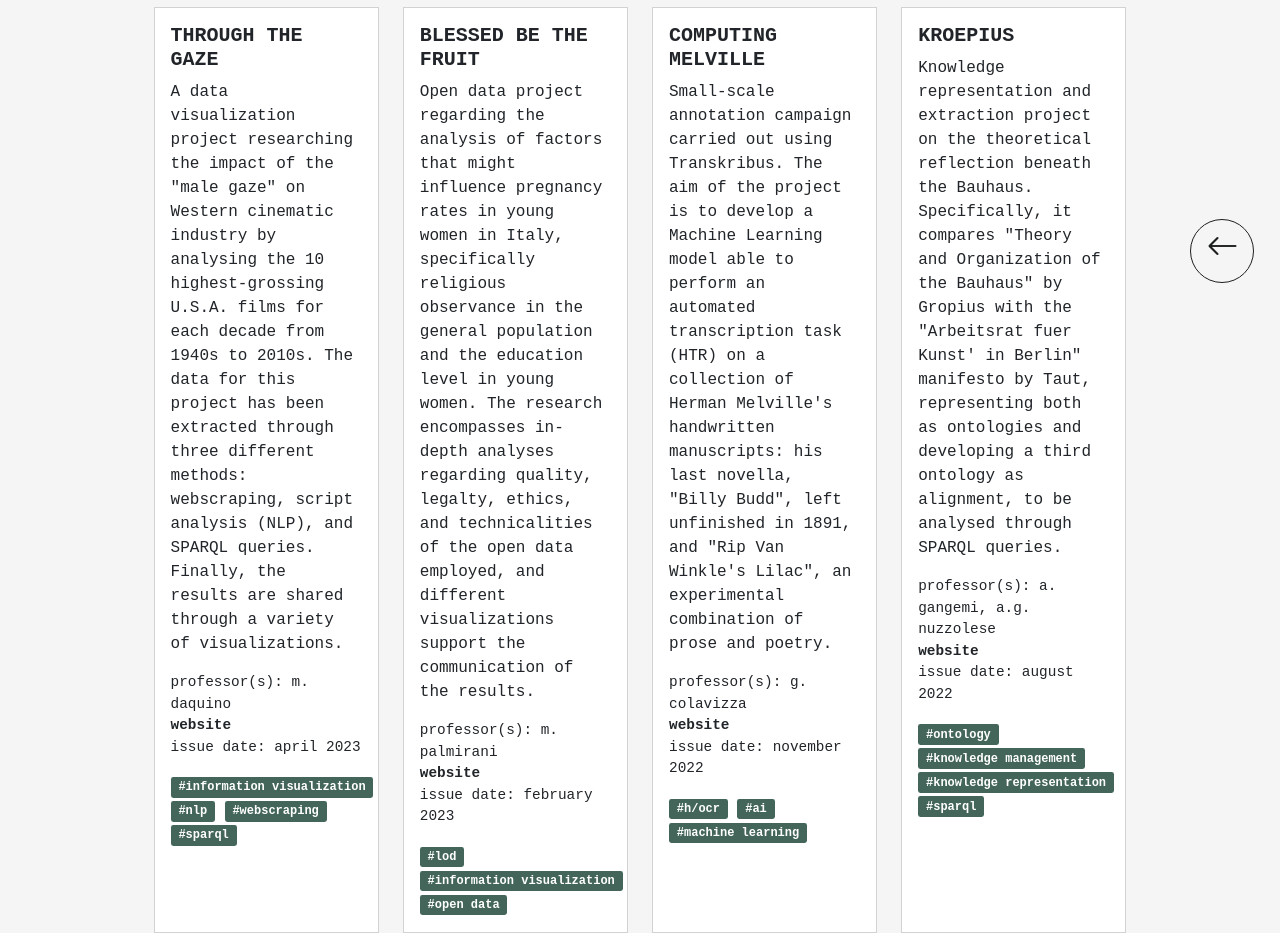
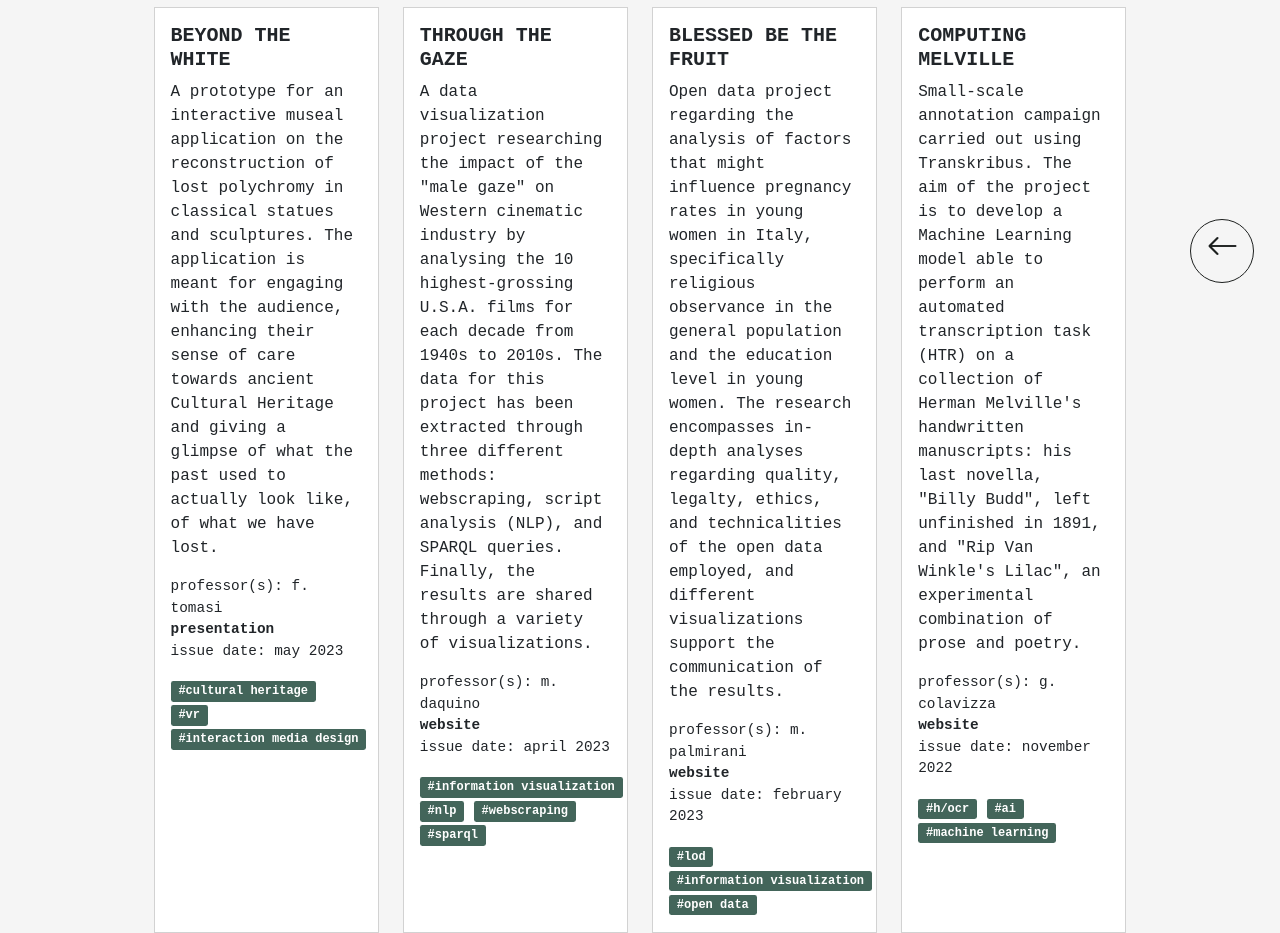
Before and after one commit to OrsolaMBorrini/omb.github.io, a plain HTML site: page projects.html in a window 1280 px wide. Shown: the part 461-1394 px from the top of the page. Drawn offline with nearby package versions, Linux system fonts and the light colour scheme; a web font is replaced by a local one.

Commit message:
Added latest project

```diff
--- a/projects.html
+++ b/projects.html
@@ -120,6 +120,24 @@
         </div>
         <!-- <h4>Academic Year 2021-2022</h4> -->
         <div class="row row-cols-1 row-cols-md-4 g-4 projects-group">
+
+            <!-- Project Item -->
+            <div class="col filterDiv ch virtreal intermediades">
+                <div class="card h-100">
+                    <div class="card-body">
+                        <h5 class="card-title">Beyond the White</h5>
+                        <p class="card-text">A prototype for an interactive museal application on the reconstruction of lost polychromy in classical statues and sculptures. The application is meant for engaging with the audience, enhancing their sense of care towards ancient Cultural Heritage and giving a glimpse of what the past used to actually look like, of what we have lost.
+                        <p class="card-subtext">
+                            Professor(s): F. Tomasi<br>
+                            <a href="https://github.com/OrsolaMBorrini/PersonalPortfolio/blob/main/doc/BorriniBonifazi_BeyondtheWhite.pdf" target="_blank"><b>Presentation</b></a><br>
+                            Issue date: may 2023
+                        </p>
+                        <span class="badge">#cultural heritage</span>
+                        <span class="badge">#vr</span>
+                        <span class="badge">#interaction media design</span>
+                    </div>
+                </div>
+            </div><!-- End Project Item -->
 
             <!-- Project Item -->
             <div class="col filterDiv infviz nlp webscrap sparql">
```
Also changed, not shown: cv.html (+2 -2 lines).
